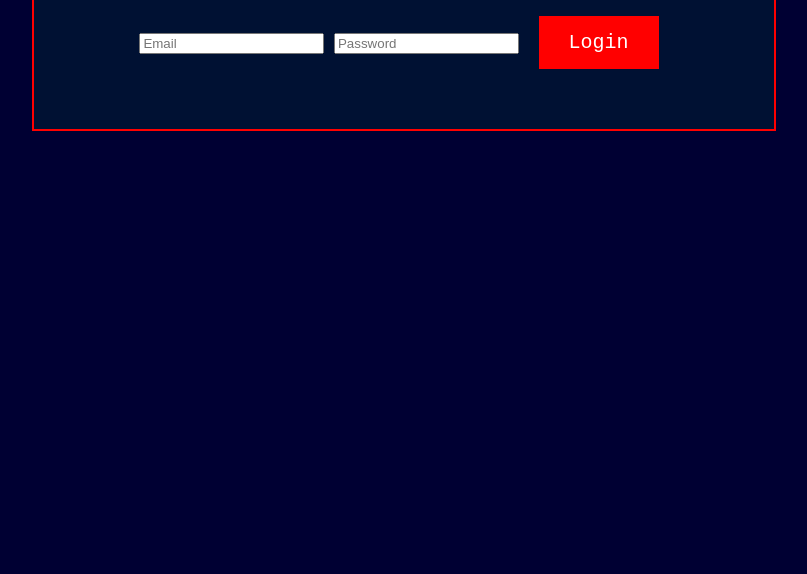
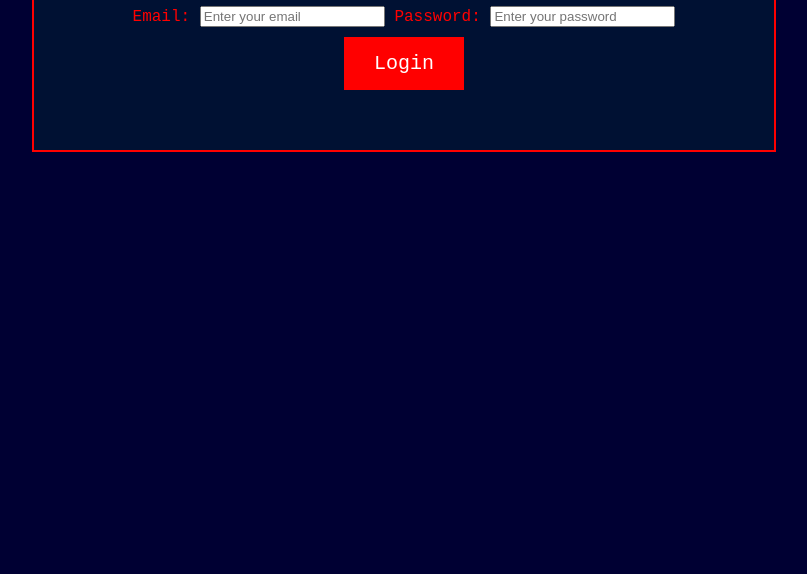
Before and after one commit to brysonhancock/bitse-trading-platform, a website: page login.html in a window 1280 px wide. Shown: the part 226-800 px from the top of the page, without its empty margins (236-1043 px from the left). Drawn offline with Linux system fonts and the light colour scheme.

Commit message:
Improved login page with accessibility and security features

```diff
--- a/login.html
+++ b/login.html
@@ -5,17 +5,24 @@
     <meta name="viewport" content="width=device-width, initial-scale=1.0">
     <title>Login - Bitse Brokerage Holdings</title>
     <link rel="stylesheet" href="style.css">
+    <script src="script.js" defer></script>
 </head>
 <body>
     <div class="container">
         <h1>Login</h1>
-        <form id="loginForm">
-            <input type="email" id="email" placeholder="Email" required>
-            <input type="password" id="password" placeholder="Password" required>
+        <form id="loginForm" novalidate>
+            <label for="email">Email:</label>
+            <input type="email" id="email" placeholder="Enter your email" required>
+
+            <label for="password">Password:</label>
+            <input type="password" id="password" placeholder="Enter your password" required autocomplete="off">
+
             <button type="submit">Login</button>
         </form>
         <p id="errorMessage" style="color: red; display: none;">Invalid email or password</p>
     </div>
-    <script src="script.js"></script>
+    <noscript>
+        <p>Please enable JavaScript to use this page.</p>
+    </noscript>
 </body>
 </html>
```
